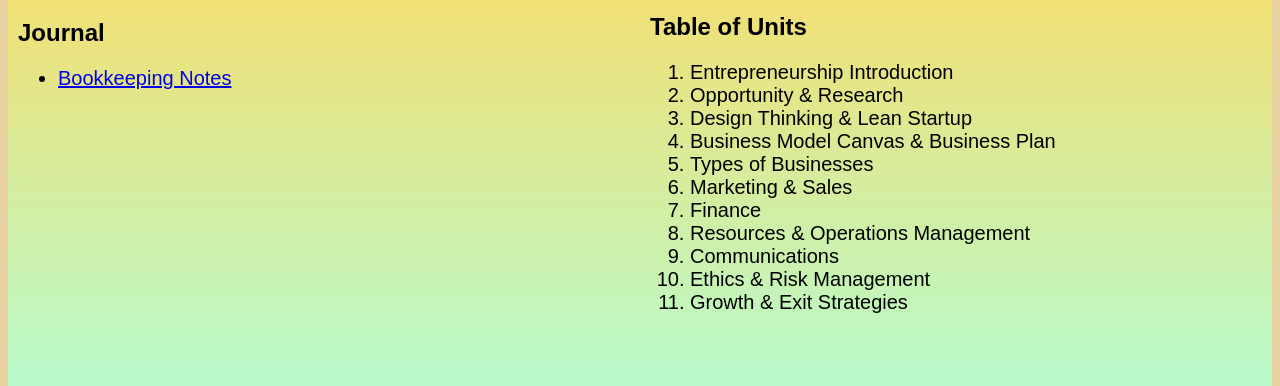
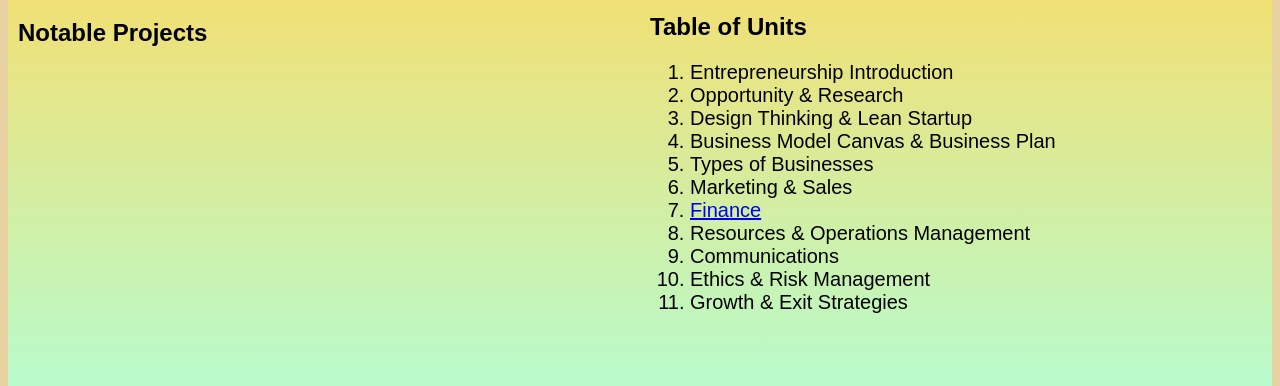
Before and after one commit to f1shOwO/f1shOwO.github.io, a plain HTML site: page pages/bus.html in a window 1280 px wide. Shown: the part 179-565 px from the top of the page. Drawn offline with Linux system fonts and the light colour scheme; a web font is replaced by a local one.

Commit message:
updated table of units to be booknotes UwU

```diff
--- a/pages/bus.html
+++ b/pages/bus.html
@@ -13,10 +13,7 @@
  <div class="gridIn">
   <div id="reference">
    <h1>Entrepreneurship</h1>
-    <h2>Journal</h2>
-     <ul>
-      <li><a href="../bus/booknotes.html" target="_blank">Bookkeeping Notes</a></li>
-     </ul>
+    <h2>Notable Projects</h2>
   </div>
   <div id="contact">
 <br><br><br>
@@ -28,7 +25,7 @@
       <li>Business Model Canvas & Business Plan</li>
       <li>Types of Businesses</li>
       <li>Marketing & Sales</li>
-      <li>Finance</li>
+      <li><a href="../bus/finanace/booknotes.html" target="_blank">Finance</a></li>
       <li>Resources & Operations Management</li>
       <li>Communications</li>
       <li>Ethics & Risk Management</li>
```
